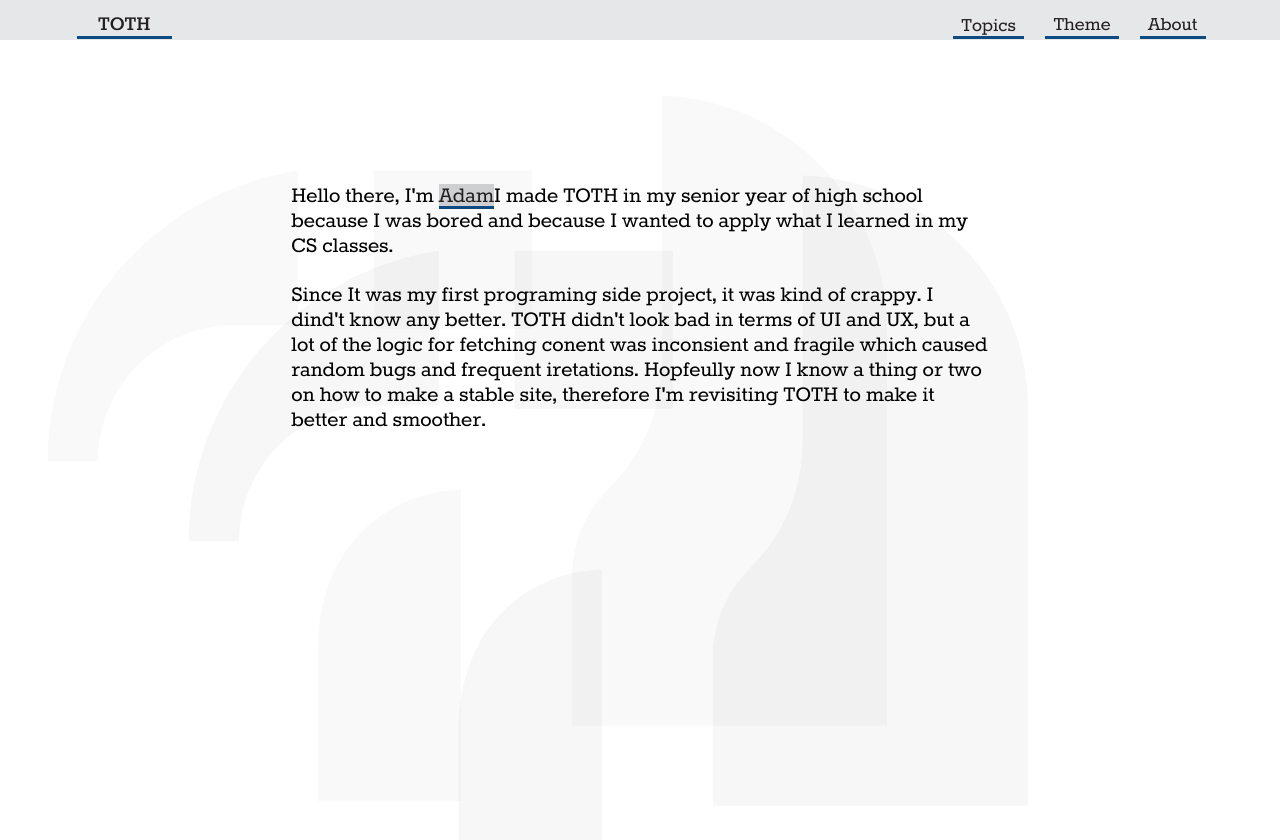
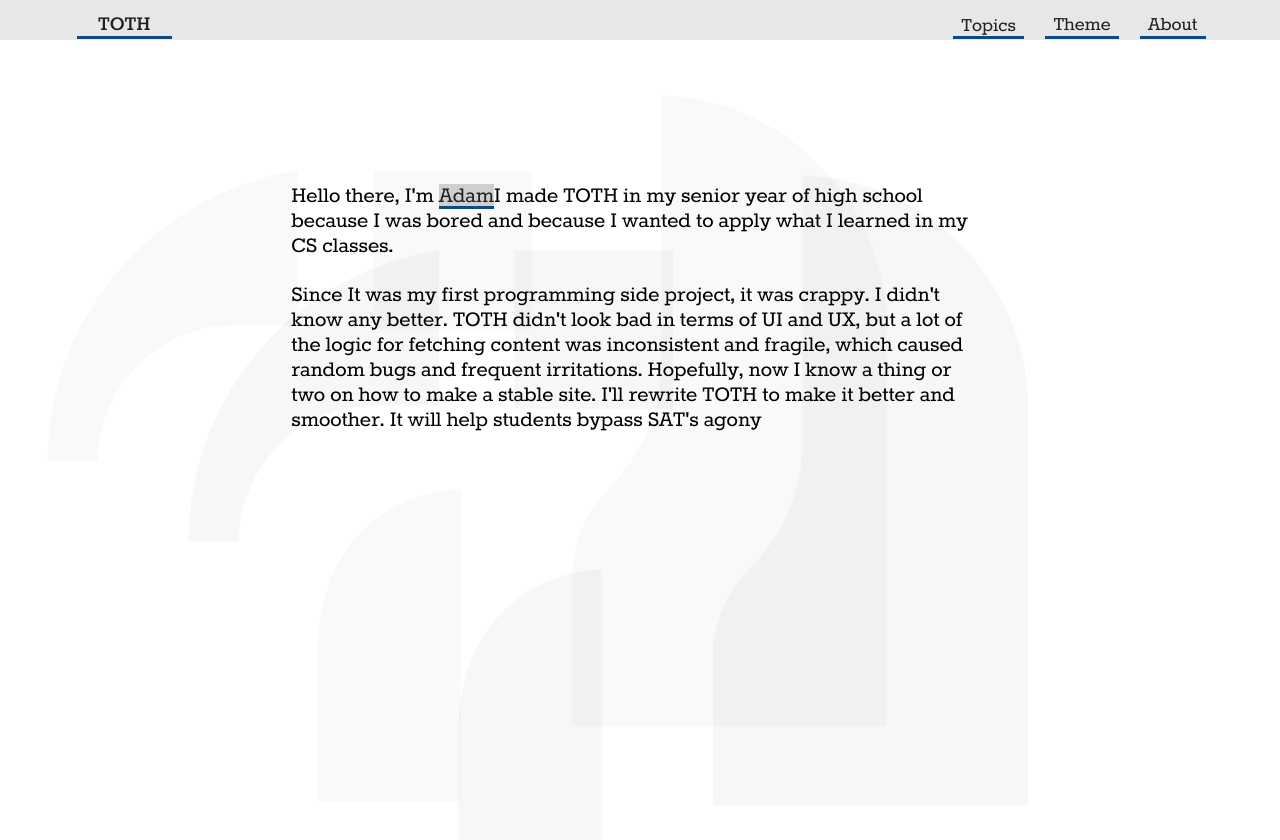
Before and after one commit to ad-tra/Toth, a Next.js app: page /about in a window 1280 px wide. Shown: the top 840 px of the page. Built offline with nearby package versions, Linux system fonts and the light colour scheme.

Commit message:
content change last min about page

```diff
--- a/pages/about.js
+++ b/pages/about.js
@@ -2,7 +2,7 @@ export default function About(){
     return (
         <div className="about-container">
             <p> Hello there, I'm <a href= "https://adtra.me"className="link">Adam</a>I made TOTH in my senior year of high school because I was bored and because I wanted to apply what I learned in my CS classes.</p>
-            <p>Since It was my first programing side project, it was kind of crappy. I dind't know any better. TOTH didn't look bad in terms of UI and UX, but a lot of the logic for fetching conent was inconsient and fragile which caused random bugs and frequent iretations. Hopfeully now I know a thing or two on how to make a stable site, therefore I'm revisiting TOTH to make it better and smoother.</p>
+            <p>Since It was my first programming side project, it was crappy. I didn't know any better. TOTH didn't look bad in terms of UI and UX, but a lot of the logic for fetching content was inconsistent and fragile, which caused random bugs and frequent irritations. Hopefully, now I know a thing or two on how to make a stable site. I'll rewrite TOTH to make it better and smoother. It will help students bypass SAT's agony</p>
         </div>
     )
 }
```
